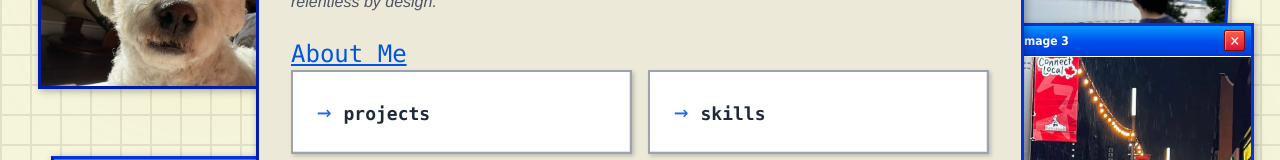
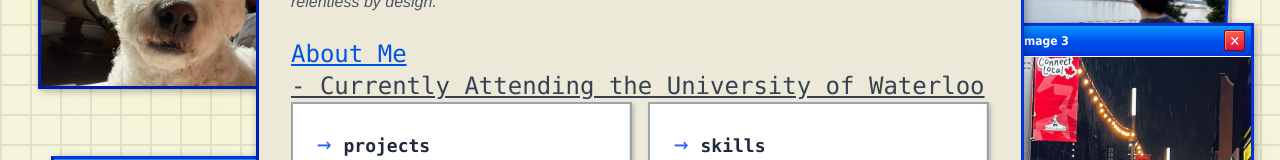
Before and after one commit to TheAndelope/portfolio, a React (Vite) app: page / in a window 1280 px wide. Shown: the part 276-436 px from the top of the page. Built offline with nearby package versions, Linux system fonts and the light colour scheme.

Commit message:
v0.2.9 for the commit history ;-;

```diff
--- a/src/pages/Home/Portfolio.tsx
+++ b/src/pages/Home/Portfolio.tsx
@@ -197,7 +197,7 @@ const Portfolio: React.FC = () => {
                   <p className="text-gray-600 text-m italic">{portfolioData.tagline}</p>
                 </div>
                 <p className="text-primary text-2xl underline font-mono">About Me</p>
-
+                <p className="text-gray-700 text-2xl underline font-mono"> - Currently Attending the University of Waterloo</p>
                 <div className="mt-auto grid grid-cols-1 md:grid-cols-2 gap-4">
                   {portfolioData.menuItems.map((item, index) => (
                     <MenuButton
```
